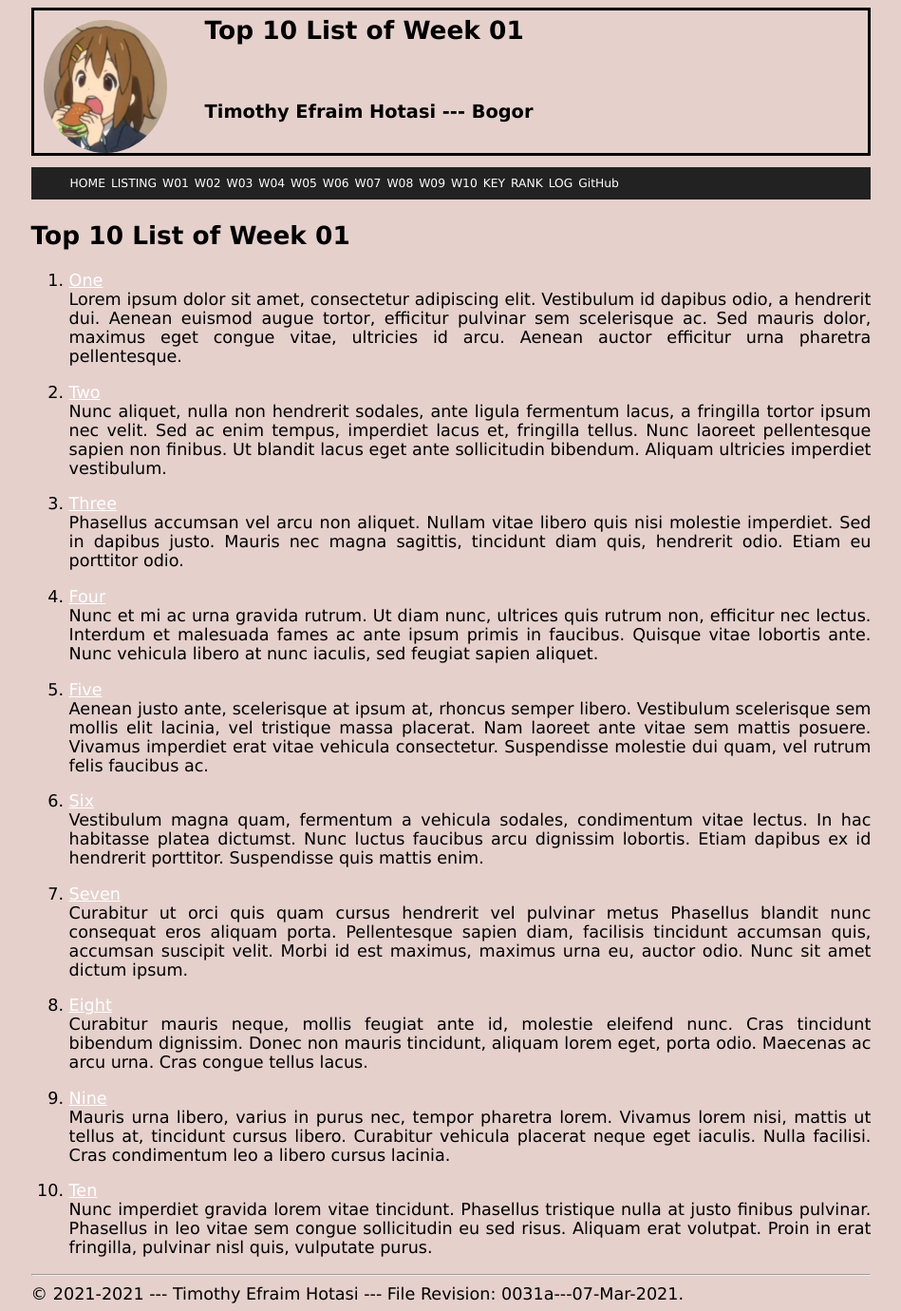
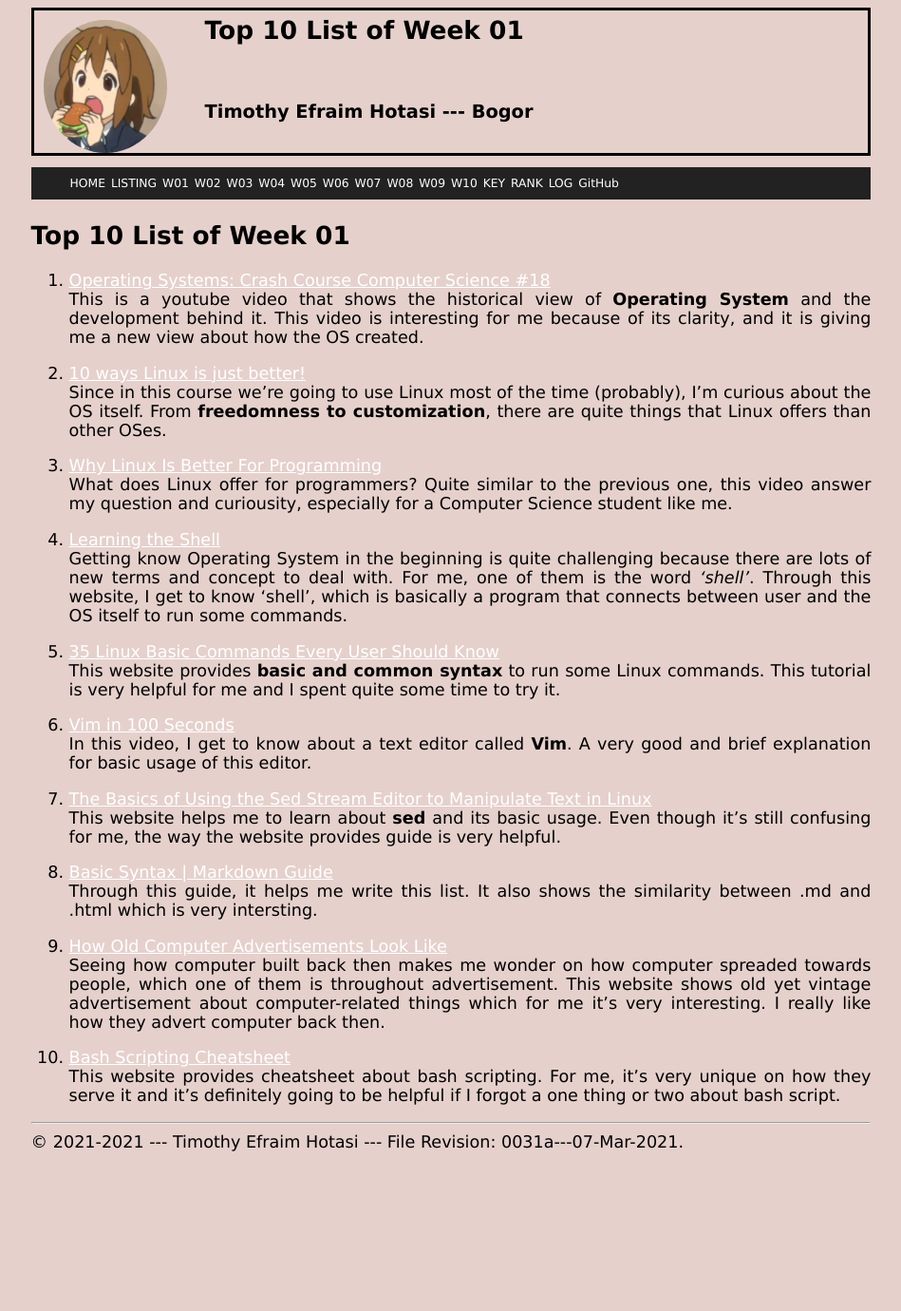
Before and after one commit to X1non/os211, a Jekyll site: the page built from w01.md, in a window 1280 px wide. Shown: the whole page at 95% size, without its empty margins (165-1114 px from the left). Built offline with Jekyll 4.4.1, drawn with Linux system fonts in a browser that asks for light colours; our own code applies the rules of GitHub Pages for plain Markdown files; after the commit the page ends 1220 px from its top, so only the background shows below that.

Commit message:
top 10 list

```diff
--- a/w01.md
+++ b/w01.md
@@ -5,72 +5,32 @@ permalink: /W01/
 
 # Top 10 List of Week 01
 
-1. [One](https://en.wikipedia.org/wiki/1)<br>
-Lorem ipsum dolor sit amet, consectetur adipiscing elit.
-Vestibulum id dapibus odio, a hendrerit dui.
-Aenean euismod augue tortor, efficitur pulvinar sem scelerisque ac.
-Sed mauris dolor, maximus eget congue vitae, ultricies id arcu.
-Aenean auctor efficitur urna pharetra pellentesque.
+1. [Operating Systems: Crash Course Computer Science #18](https://youtu.be/26QPDBe-NB8)<br>
+This is a youtube video that shows the historical view of **Operating System** and the development behind it. This video is interesting for me because of its clarity, and it is giving me a new view about how the OS created.
 
-2. [Two](https://en.wikipedia.org/wiki/2)<br>
-Nunc aliquet, nulla non hendrerit sodales, ante ligula fermentum lacus, a fringilla tortor ipsum nec velit.
-Sed ac enim tempus, imperdiet lacus et, fringilla tellus.
-Nunc laoreet pellentesque sapien non finibus.
-Ut blandit lacus eget ante sollicitudin bibendum.
-Aliquam ultricies imperdiet vestibulum.
+2. [10 ways Linux is just better!](https://youtu.be/mAFMJ1LnQu8)<br>
+Since in this course we're going to use Linux most of the time (probably), I'm curious about the OS itself. From **freedomness to customization**, there are quite things that Linux offers than other OSes.
 
-3. [Three](https://en.wikipedia.org/wiki/3)<br>
-Phasellus accumsan vel arcu non aliquet.
-Nullam vitae libero quis nisi molestie imperdiet.
-Sed in dapibus justo.
-Mauris nec magna sagittis, tincidunt diam quis, hendrerit odio.
-Etiam eu porttitor odio.
+3. [Why Linux Is Better For Programming](https://www.youtube.com/watch?v=otDOHt_Jges)<br>
+What does Linux offer for programmers? Quite similar to the previous one, this video answer my question and curiousity, especially for a Computer Science student like me.
 
-4. [Four](https://en.wikipedia.org/wiki/4)<br>
-Nunc et mi ac urna gravida rutrum.
-Ut diam nunc, ultrices quis rutrum non, efficitur nec lectus.
-Interdum et malesuada fames ac ante ipsum primis in faucibus.
-Quisque vitae lobortis ante.
-Nunc vehicula libero at nunc iaculis, sed feugiat sapien aliquet.
+4. [Learning the Shell](https://linuxcommand.org/lc3_lts0010.php)<br>
+Getting know Operating System in the beginning is quite challenging because there are lots of new terms and concept to deal with. For me, one of them is the word *'shell'*. Through this website, I get to know 'shell', which is basically a program that connects between user and the OS itself to run some commands.
 
-5. [Five](https://en.wikipedia.org/wiki/5)<br>
-Aenean justo ante, scelerisque at ipsum at, rhoncus semper libero.
-Vestibulum scelerisque sem mollis elit lacinia, vel tristique massa placerat.
-Nam laoreet ante vitae sem mattis posuere.
-Vivamus imperdiet erat vitae vehicula consectetur.
-Suspendisse molestie dui quam, vel rutrum felis faucibus ac.
+5. [35 Linux Basic Commands Every User Should Know](https://www.hostinger.com/tutorials/linux-commands)<br>
+This website provides **basic and common syntax** to run some Linux commands. This tutorial is very helpful for me and I spent quite some time to try it.
 
-6. [Six](https://en.wikipedia.org/wiki/6)<br>
-Vestibulum magna quam, fermentum a vehicula sodales, condimentum vitae lectus.
-In hac habitasse platea dictumst.
-Nunc luctus faucibus arcu dignissim lobortis.
-Etiam dapibus ex id hendrerit porttitor.
-Suspendisse quis mattis enim.
+6. [Vim in 100 Seconds](https://www.youtube.com/watch?v=-txKSRn0qeA)<br>
+In this video, I get to know about a text editor called **Vim**. A very good and brief explanation for basic usage of this editor.
 
-7. [Seven](https://en.wikipedia.org/wiki/7)<br>
-Curabitur ut orci quis quam cursus hendrerit vel pulvinar metus
-Phasellus blandit nunc consequat eros aliquam porta.
-Pellentesque sapien diam, facilisis tincidunt accumsan quis, accumsan suscipit velit.
-Morbi id est maximus, maximus urna eu, auctor odio.
-Nunc sit amet dictum ipsum.
+7. [The Basics of Using the Sed Stream Editor to Manipulate Text in Linux](https://www.digitalocean.com/community/tutorials/the-basics-of-using-the-sed-stream-editor-to-manipulate-text-in-linux)<br>
+This website helps me to learn about **sed** and its basic usage. Even though it's still confusing for me, the way the website provides guide is very helpful.
 
-8. [Eight](https://en.wikipedia.org/wiki/8)<br>
-Curabitur mauris neque, mollis feugiat ante id, molestie eleifend nunc.
-Cras tincidunt bibendum dignissim.
-Donec non mauris tincidunt, aliquam lorem eget, porta odio.
-Maecenas ac arcu urna.
-Cras congue tellus lacus.
+8. [Basic Syntax | Markdown Guide](https://www.markdownguide.org/basic-syntax/)<br>
+Through this guide, it helps me write this list. It also shows the similarity between .md and .html which is very intersting.
 
-9. [Nine](https://en.wikipedia.org/wiki/9)<br>
-Mauris urna libero, varius in purus nec, tempor pharetra lorem.
-Vivamus lorem nisi, mattis ut tellus at, tincidunt cursus libero.
-Curabitur vehicula placerat neque eget iaculis.
-Nulla facilisi.
-Cras condimentum leo a libero cursus lacinia.
+9. [How Old Computer Advertisements Look Like](https://www.hongkiat.com/blog/vintage-tech-ads/)<br>
+Seeing how computer built back then makes me wonder on how computer spreaded towards people, which one of them is throughout advertisement. This website shows old yet vintage advertisement about computer-related things which for me it's very interesting. I really like how they advert computer back then.
 
-10. [Ten](https://en.wikipedia.org/wiki/10)<br>
-Nunc imperdiet gravida lorem vitae tincidunt.
-Phasellus tristique nulla at justo finibus pulvinar.
-Phasellus in leo vitae sem congue sollicitudin eu sed risus.
-Aliquam erat volutpat.
-Proin in erat fringilla, pulvinar nisl quis, vulputate purus.
+10. [Bash Scripting Cheatsheet](https://devhints.io/bash)<br>
+This website provides cheatsheet about bash scripting. For me, it's very unique on how they serve it and it's definitely going to be helpful if I forgot a one thing or two about bash script.
```
